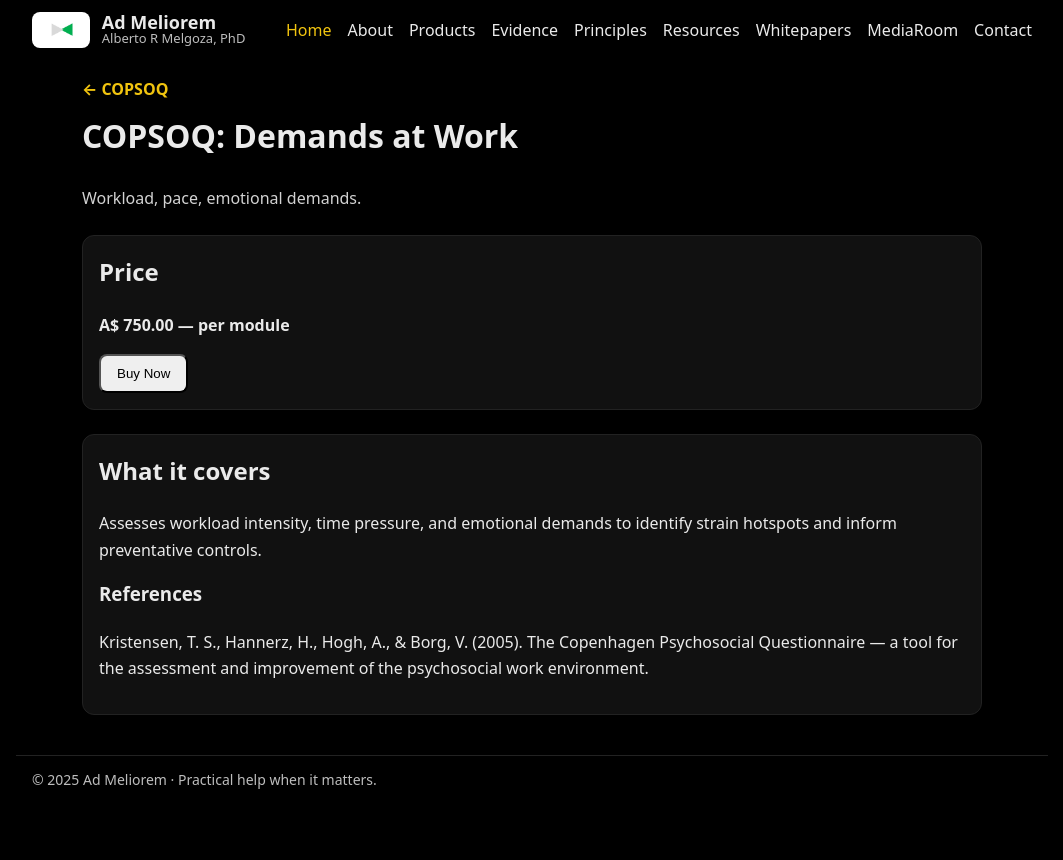
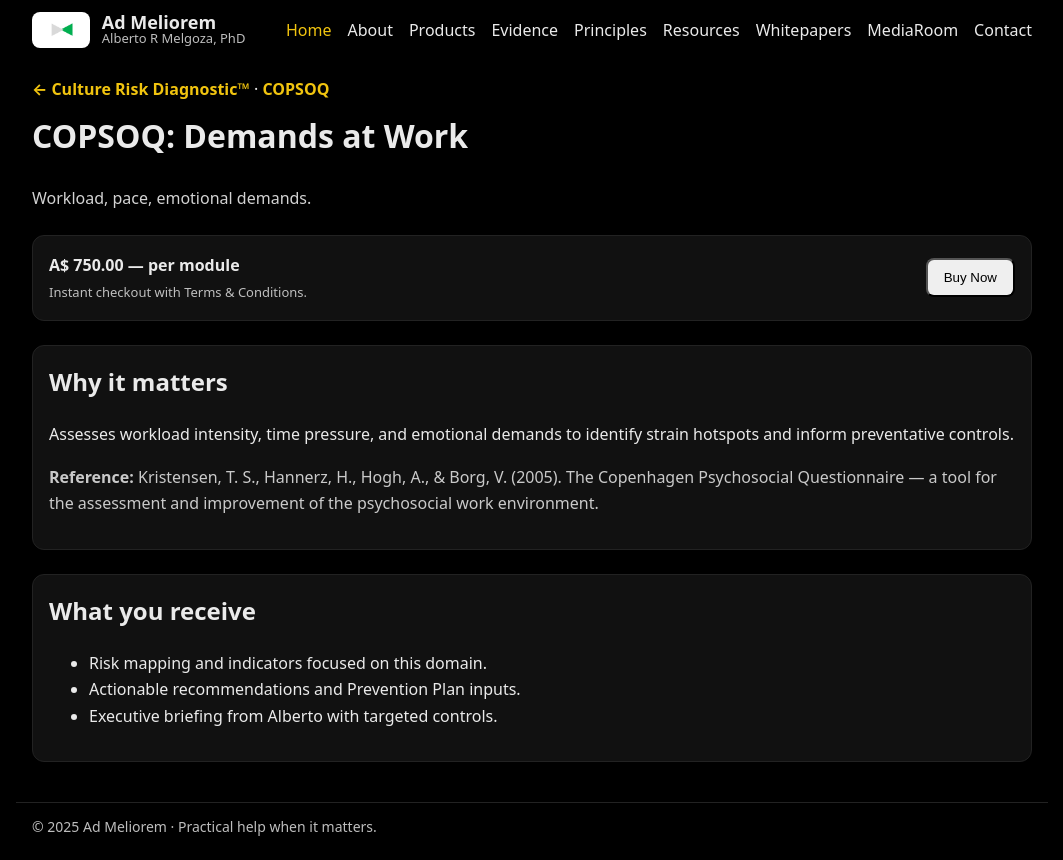
Before and after one commit to AlbertoRMelgoza/AdMeliorem, a Next.js app: page /products/culture-risk-diagnostic/copsoq/copsoq-demands-at-work in a window 1280 px wide. Shown: the whole page, without its empty margins (108-1171 px from the left). Before the commit the page ends 813 px from the top, so only its background shows below. Built offline with nearby package versions, Linux system fonts and the light colour scheme.

Commit message:
Update page.tsx

```diff
--- a/app/products/culture-risk-diagnostic/[slug]/[module]/page.tsx
+++ b/app/products/culture-risk-diagnostic/[slug]/[module]/page.tsx
@@ -1,57 +1,14 @@
 import Link from "next/link";
 import type { CSSProperties } from "react";
-import BuyButton from "./BuyButton";
-import { getSubSubproduct, SUBSUB_BY_PARENT, type SubSubproduct } from "../../subsubproducts";
+import BuyButton from "../../BuyButton"; // ← uses the Terms modal
+import { getSubSubproduct, SUBSUBPRODUCTS } from "../../subsubproducts";
 
-// Display labels
-const MODULE_PRICE_LABEL: Record<SubSubproduct["parent"], string> = {
-  copsoq: "A$ 750.00 — per module",
-  sheq: "A$ 750.00 — per module",
-  "culture-pulse-surveys": "A$ 300.00 — per module",
-};
+// Build all module pages
+export function generateStaticParams() {
+  return SUBSUBPRODUCTS.map((m) => ({ slug: m.parent, module: m.slug }));
+}
 
-// Fallback amounts in AUD used if no Stripe priceId exists yet
-const FALLBACK_PRICE_BY_PARENT: Record<SubSubproduct["parent"], number> = {
-  copsoq: 750,
-  sheq: 750,
-  "culture-pulse-surveys": 300,
-};
-
-// Optional: fill these when you create Stripe Prices for each module
-const PRICE_ID_BY_MODULE: Record<string, string | undefined> = {
-  // COPSOQ
-  "copsoq-demands-at-work": undefined,
-  "copsoq-work-organisation-job-content": undefined,
-  "copsoq-interpersonal-relations-leadership": undefined,
-  "copsoq-work-individual-interface": undefined,
-  "copsoq-social-capital": undefined,
-  // SHEQ
-  "sheq-gender-harassment-sexist-hostility": undefined,
-  "sheq-sexual-hostility": undefined,
-  "sheq-unwanted-sexual-attention": undefined,
-  "sheq-sexual-coercion": undefined,
-  // Culture Pulse
-  "pulse-male-dominated-dynamics": undefined,
-  "pulse-female-dominated-dynamics": undefined,
-  "pulse-power-imbalances": undefined,
-  "pulse-speak-up-tolerance": undefined,
-  "pulse-conflicts-of-interest": undefined,
-  "pulse-values-in-practice": undefined,
-  "pulse-beliefs": undefined,
-  "pulse-attitudes": undefined,
-  "pulse-emotion": undefined,
-  "pulse-decision-making": undefined,
-};
-
-type Props = { params: { slug: SubSubproduct["parent"]; module: string } };
-
-export async function generateStaticParams() {
-  const params: Props["params"][] = [];
-  (Object.keys(SUBSUB_BY_PARENT) as Array<SubSubproduct["parent"]>).forEach((parent) => {
-    SUBSUB_BY_PARENT[parent].forEach((m) => params.push({ slug: parent, module: m.slug }));
-  });
-  return params;
-}
+type Props = { params: { slug: "copsoq" | "sheq" | "culture-pulse-surveys"; module: string } };
 
 export async function generateMetadata({ params }: Props) {
   const m = getSubSubproduct(params.module);
@@ -61,60 +18,110 @@ export async function generateMetadata({ params }: Props) {
   };
 }
 
+// Fallback charge amounts (AUD) when no Stripe priceId is provided
+const FALLBACK_BY_PARENT: Record<"copsoq" | "sheq" | "culture-pulse-surveys", number> = {
+  copsoq: 750,
+  sheq: 750,
+  "culture-pulse-surveys": 300,
+};
+
+// Optional: paste Stripe price IDs keyed by module slug (prefer these if you have them)
+const PRICE_ID_BY_MODULE: Record<string, string | undefined> = {
+  // "copsoq-demands-at-work": "price_XXXX",
+  // "copsoq-work-organisation-job-content": "price_XXXX",
+  // "copsoq-interpersonal-relations-leadership": "price_XXXX",
+  // "copsoq-work-individual-interface": "price_XXXX",
+  // "copsoq-social-capital": "price_XXXX",
+  // "sheq-gender-harassment-sexist-hostility": "price_XXXX",
+  // "sheq-sexual-hostility": "price_XXXX",
+  // "sheq-unwanted-sexual-attention": "price_XXXX",
+  // "sheq-sexual-coercion": "price_XXXX",
+  // "pulse-male-dominated-dynamics": "price_XXXX",
+  // "pulse-female-dominated-dynamics": "price_XXXX",
+  // "pulse-power-imbalances": "price_XXXX",
+  // "pulse-speak-up-tolerance": "price_XXXX",
+  // "pulse-conflicts-of-interest": "price_XXXX",
+  // "pulse-values-in-practice": "price_XXXX",
+  // "pulse-beliefs": "price_XXXX",
+  // "pulse-attitudes": "price_XXXX",
+  // "pulse-emotion": "price_XXXX",
+  // "pulse-decision-making": "price_XXXX",
+};
+
 export default function ModulePage({ params }: Props) {
   const m = getSubSubproduct(params.module);
-  if (!m) {
+
+  const wrap: CSSProperties = { maxWidth: 1000, margin: "28px auto", padding: "0 16px", lineHeight: 1.65 };
+  const card: CSSProperties = { background: "#111", border: "1px solid #222", borderRadius: 12, padding: 16, marginTop: 24 };
+
+  if (!m || m.parent !== params.slug) {
     return (
-      <main style={{ maxWidth: 900, margin: "28px auto", padding: "0 16px" }}>
+      <main style={wrap}>
         <h1>Not found</h1>
         <p>This module does not exist.</p>
         <p>
           <Link href={`/products/culture-risk-diagnostic/${params.slug}`} style={{ color: "#f1c40f", textDecoration: "none", fontWeight: 700 }}>
-            ← Back
+            ← Back to {params.slug.replace(/-/g, " ").toUpperCase()}
           </Link>
         </p>
       </main>
     );
   }
 
-  const wrap: CSSProperties = { maxWidth: 900, margin: "28px auto", padding: "0 16px", lineHeight: 1.65 };
-  const card: CSSProperties = { background: "#111", border: "1px solid #222", borderRadius: 12, padding: 16, marginTop: 24 };
+  // Display label based on parent
+  const priceLabel =
+    m.parent === "culture-pulse-surveys" ? "A$ 300.00 — per module" : "A$ 750.00 — per module";
 
-  const displayLabel = MODULE_PRICE_LABEL[m.parent];
-  const fallbackPrice = FALLBACK_PRICE_BY_PARENT[m.parent]; // AUD
-  const priceId = PRICE_ID_BY_MODULE[m.slug]; // optional
+  const priceId = PRICE_ID_BY_MODULE[m.slug];
+  const fallback = FALLBACK_BY_PARENT[m.parent];
 
   return (
     <main style={wrap}>
       <p style={{ margin: "0 0 8px 0" }}>
-        <Link href={`/products/culture-risk-diagnostic/${params.slug}`} style={{ color: "#f1c40f", textDecoration: "none", fontWeight: 700 }}>
-          ← {params.slug === "copsoq" ? "COPSOQ" : params.slug === "sheq" ? "SHEQ" : "Culture Pulse Surveys"}
+        <Link href="/products/culture-risk-diagnostic" style={{ color: "#f1c40f", textDecoration: "none", fontWeight: 700 }}>
+          ← Culture Risk Diagnostic™
+        </Link>{" "}
+        ·{" "}
+        <Link href={`/products/culture-risk-diagnostic/${m.parent}`} style={{ color: "#f1c40f", textDecoration: "none", fontWeight: 700 }}>
+          {m.parent.toUpperCase()}
         </Link>
       </p>
 
       <h1 style={{ marginTop: 0 }}>{m.title}</h1>
       <p style={{ opacity: 0.9 }}>{m.short}</p>
 
-      <section style={card}>
-        <h2 style={{ marginTop: 0 }}>Price</h2>
-        <p style={{ fontWeight: 700 }}>{displayLabel}</p>
-
-        {/* Always show Buy button. If priceId is present, it’s used.
-            Otherwise we charge the fallback amount via name+price (AUD) — Terms checkbox applies. */}
-        <BuyButton priceId={priceId} name={m.title} price={fallbackPrice}>
+      {/* BUY NOW */}
+      <section style={{ ...card, display: "flex", alignItems: "center", justifyContent: "space-between", gap: 12 }}>
+        <div>
+          <div style={{ fontWeight: 700 }}>{priceLabel}</div>
+          <div style={{ fontSize: 13, opacity: 0.8, marginTop: 4 }}>
+            Instant checkout with Terms &amp; Conditions.
+          </div>
+        </div>
+        <BuyButton priceId={priceId} name={m.title} price={fallback}>
           Buy Now
         </BuyButton>
       </section>
 
+      {/* Why it matters */}
       <section style={card}>
-        <h2 style={{ marginTop: 0 }}>What it covers</h2>
+        <h2 style={{ marginTop: 0 }}>Why it matters</h2>
         <p>{m.description}</p>
         {m.reference && (
-          <>
-            <h3 style={{ marginTop: 16 }}>References</h3>
-            <p style={{ whiteSpace: "pre-line" }}>{m.reference}</p>
-          </>
+          <p style={{ opacity: 0.85 }}>
+            <strong>Reference:</strong> {m.reference}
+          </p>
         )}
+      </section>
+
+      {/* What you receive */}
+      <section style={card}>
+        <h2 style={{ marginTop: 0 }}>What you receive</h2>
+        <ul>
+          <li>Risk mapping and indicators focused on this domain.</li>
+          <li>Actionable recommendations and Prevention Plan inputs.</li>
+          <li>Executive briefing from Alberto with targeted controls.</li>
+        </ul>
       </section>
     </main>
   );
```
